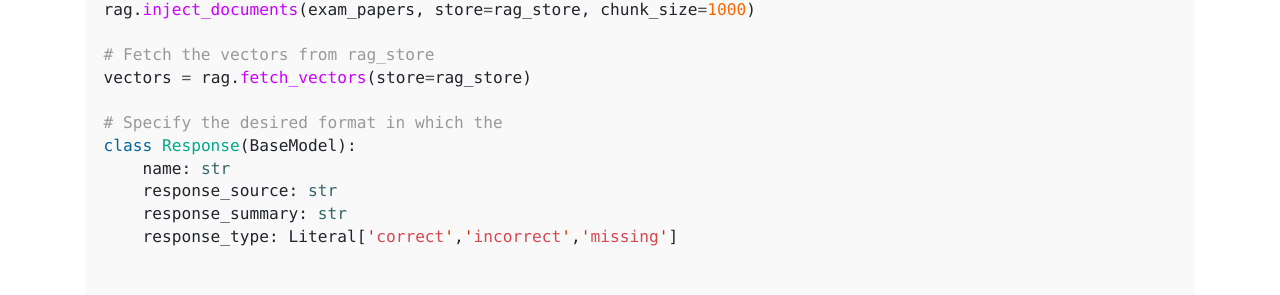
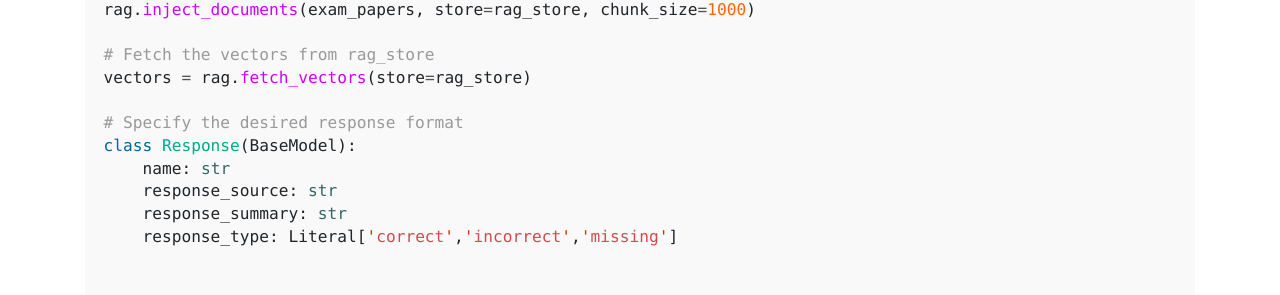
Before and after one commit to sizhky/sizhky.github.io, a Jekyll site: the page built from _posts/2024-10-05-rag-in-45-seconds.md, in a window 1280 px wide. Shown: the part 685-980 px from the top of the page. Built offline with Jekyll 4.4.1, drawn with Linux system fonts in a browser that asks for light colours; comment, search, counter and statistics services are not loaded.

Commit message:
new post

```diff
--- a/_posts/2024-10-05-rag-in-45-seconds.md
+++ b/_posts/2024-10-05-rag-in-45-seconds.md
@@ -32,7 +32,7 @@ rag.inject_documents(exam_papers, store=rag_store, chunk_size=1000)
 # Fetch the vectors from rag_store
 vectors = rag.fetch_vectors(store=rag_store)
 
-# Specify the desired format in which the
+# Specify the desired response format
 class Response(BaseModel):
     name: str
     response_source: str
```
